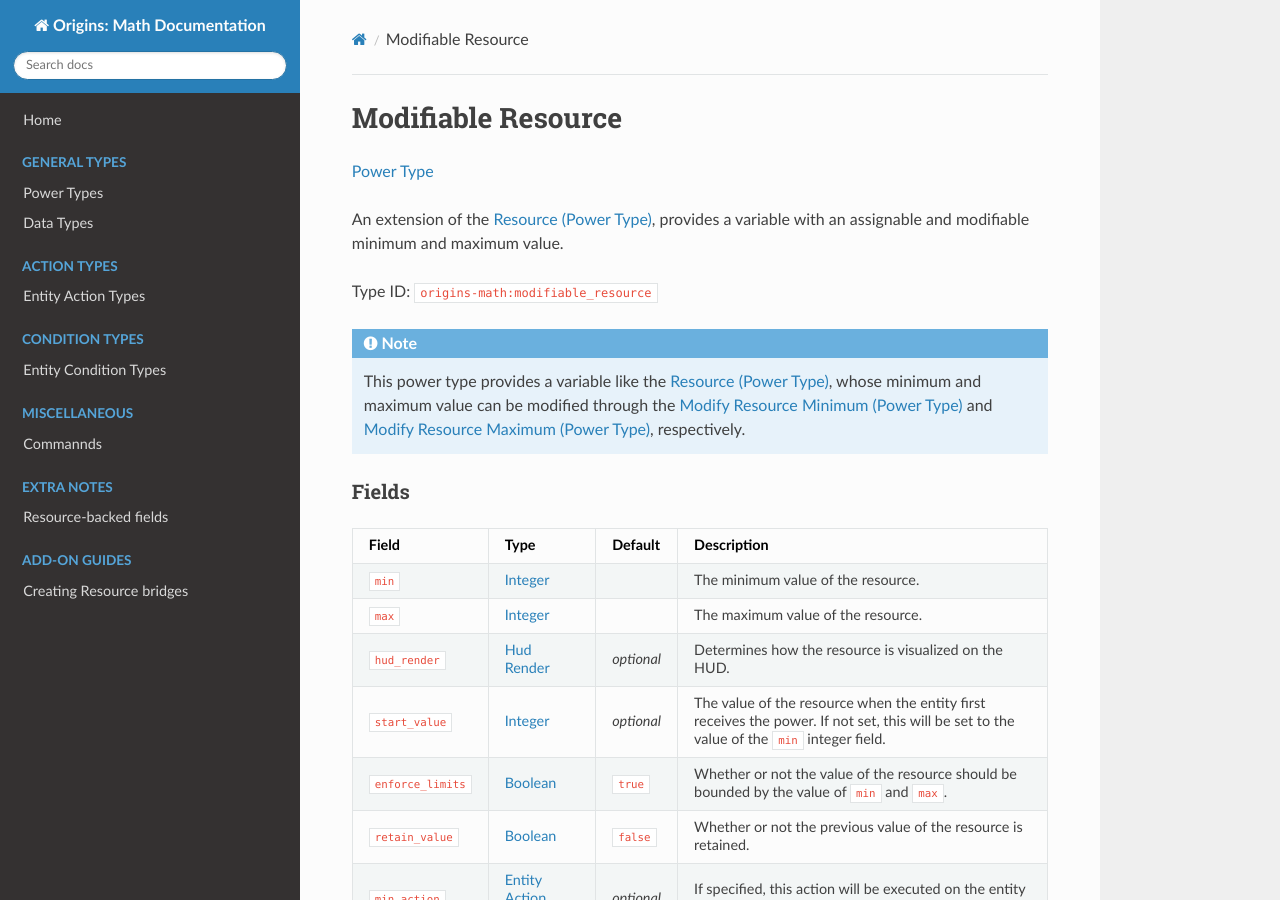
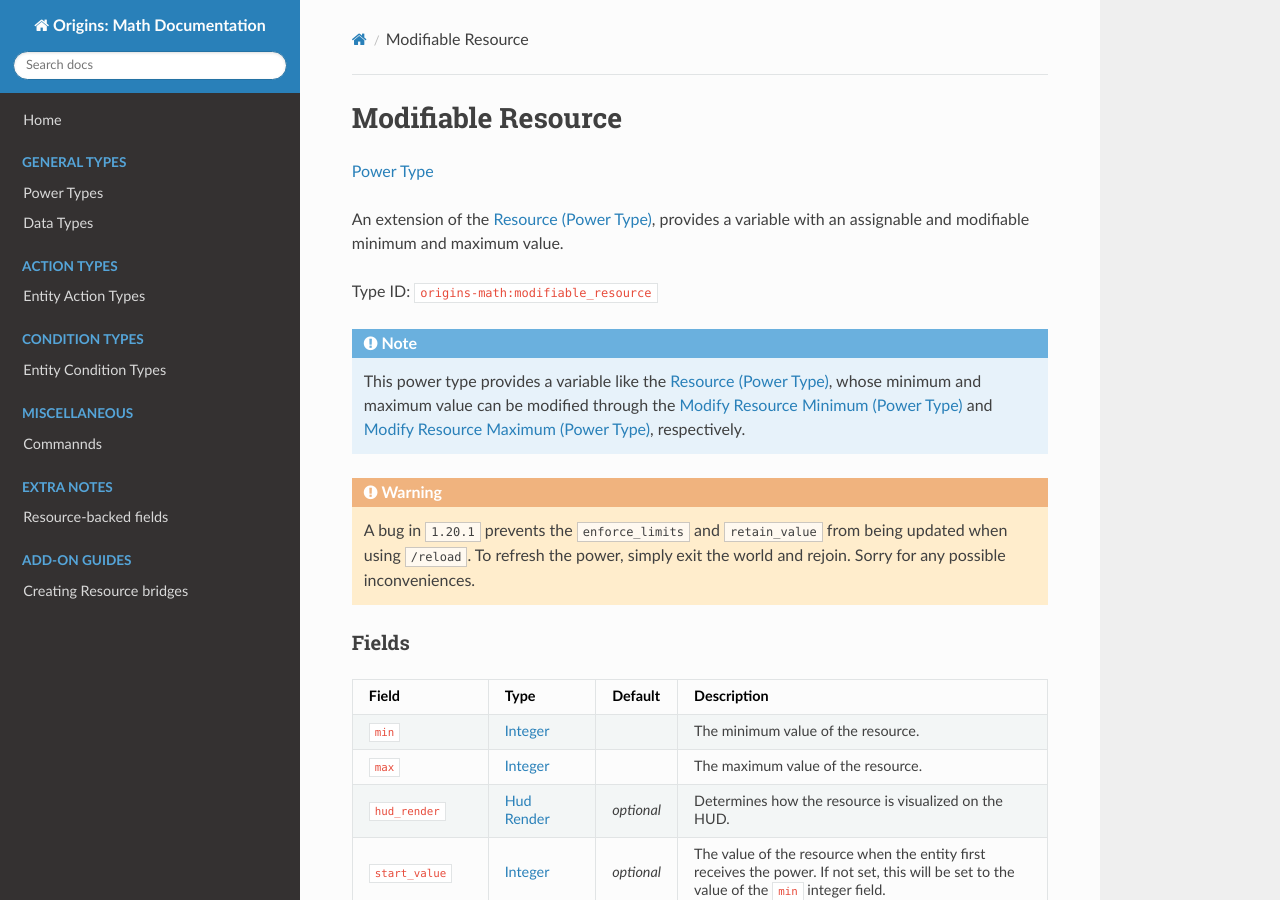
Before and after one commit to xrickastley/origins-math-docs, an MkDocs documentation site: the page built from docs/types/power_types/modifiable_resource.md, in a window 1280 px wide and 900 px high. Built offline with MkDocs 1.6.1, drawn with Linux system fonts in a browser that asks for light colours; nearby versions of some CDN libraries.

Commit message:
Added warning for using reload in 1.20.1

```diff
--- a/docs/types/power_types/modifiable_resource.md
+++ b/docs/types/power_types/modifiable_resource.md
@@ -8,6 +8,9 @@ Type ID: `origins-math:modifiable_resource`
 
 !!! note
     This power type provides a variable like the [Resource (Power Type)](https://origins.readthedocs.io/en/latest/types/power_types/resource/), whose minimum and maximum value can be modified through the [Modify Resource Minimum (Power Type)](./modify_resource_minimum.md) and [Modify Resource Maximum (Power Type)](./modify_resource_maximum.md), respectively.
+
+!!! warning
+	A bug in `1.20.1` prevents the `enforce_limits` and `retain_value` from being updated when using [`/reload`](https://minecraft.wiki/w/Commands/reload). To refresh the power, simply exit the world and rejoin. Sorry for any possible inconveniences.
 
 ### Fields
 
```
